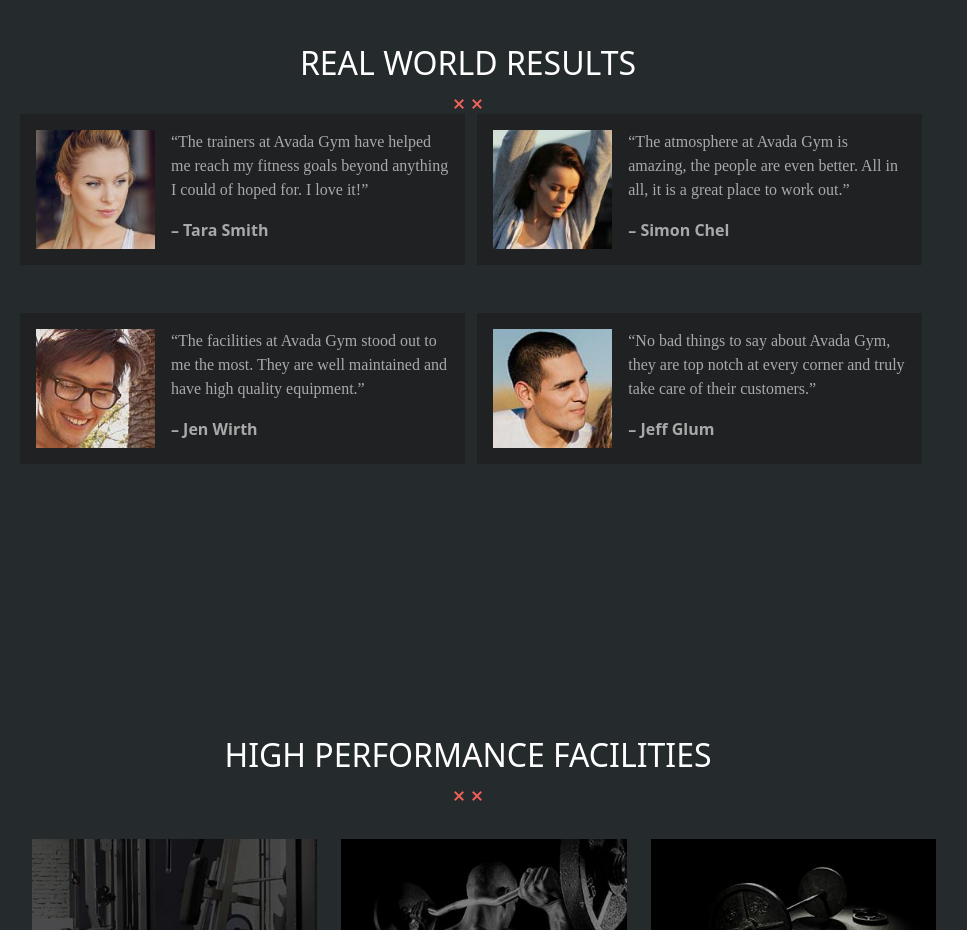
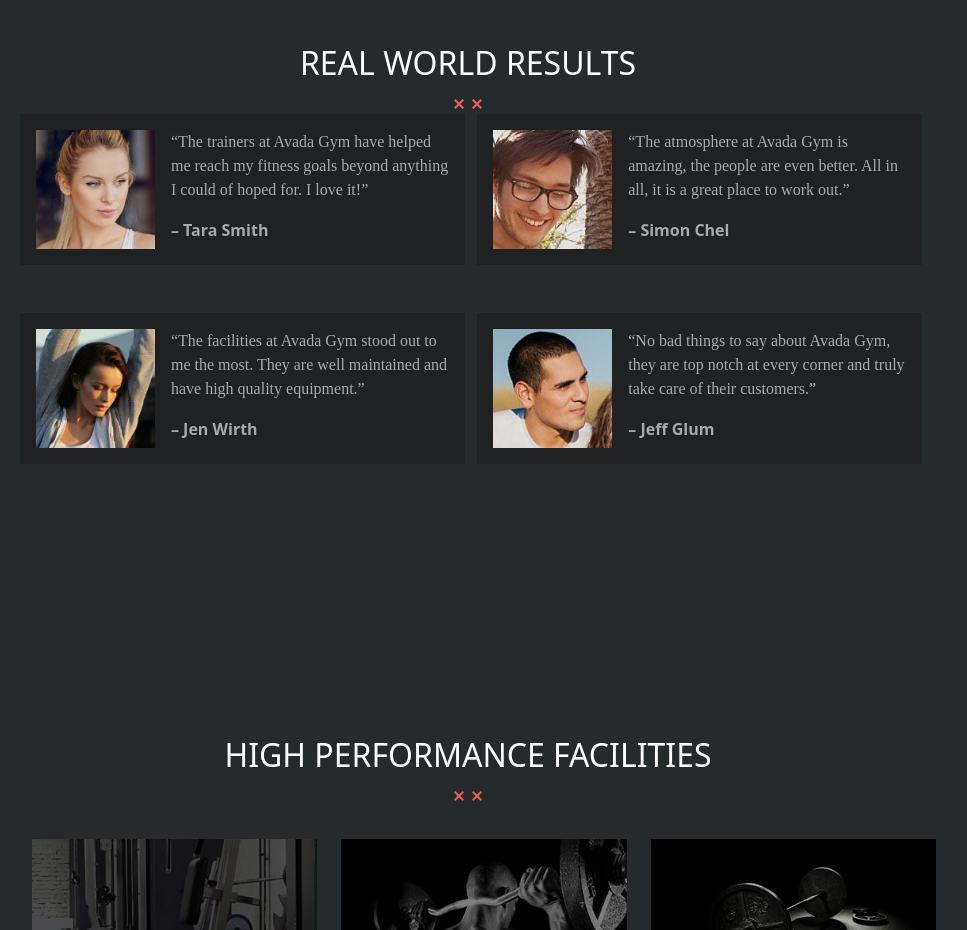
Before and after one commit to AngeloDalo/proj-html-vuejs, a Vue app: page / in a window 1280 px wide. Shown: the part 1980-2910 px from the top of the page, without its empty margins (172-1139 px from the left). Built offline with nearby package versions, Linux system fonts and the light colour scheme; a web font is replaced by a local one.

Commit message:
foto invertite

```diff
--- a/src/components/Main.vue
+++ b/src/components/Main.vue
@@ -157,11 +157,11 @@ export default {
                     "text": "“The trainers at Avada Gym have helped me reach my fitness goals beyond anything I could of hoped for. I love it!”",
                     "name": "– Tara Smith"
                 },                {
-                    "img": require("../assets/img/review_2-compressor.jpg"),
+                    "img": require("../assets/img/review_3-compressor-2.jpg"),
                     "text": "“The atmosphere at Avada Gym is amazing, the people are even better. All in all, it is a great place to work out.”",
                     "name": "– Simon Chel"
                 },                {
-                    "img": require("../assets/img/review_3-compressor-2.jpg"),
+                    "img": require("../assets/img/review_2-compressor.jpg"),
                     "text": "“The facilities at Avada Gym stood out to me the most. They are well maintained and have high quality equipment.”",
                     "name": "– Jen Wirth"
                 },                {
```
